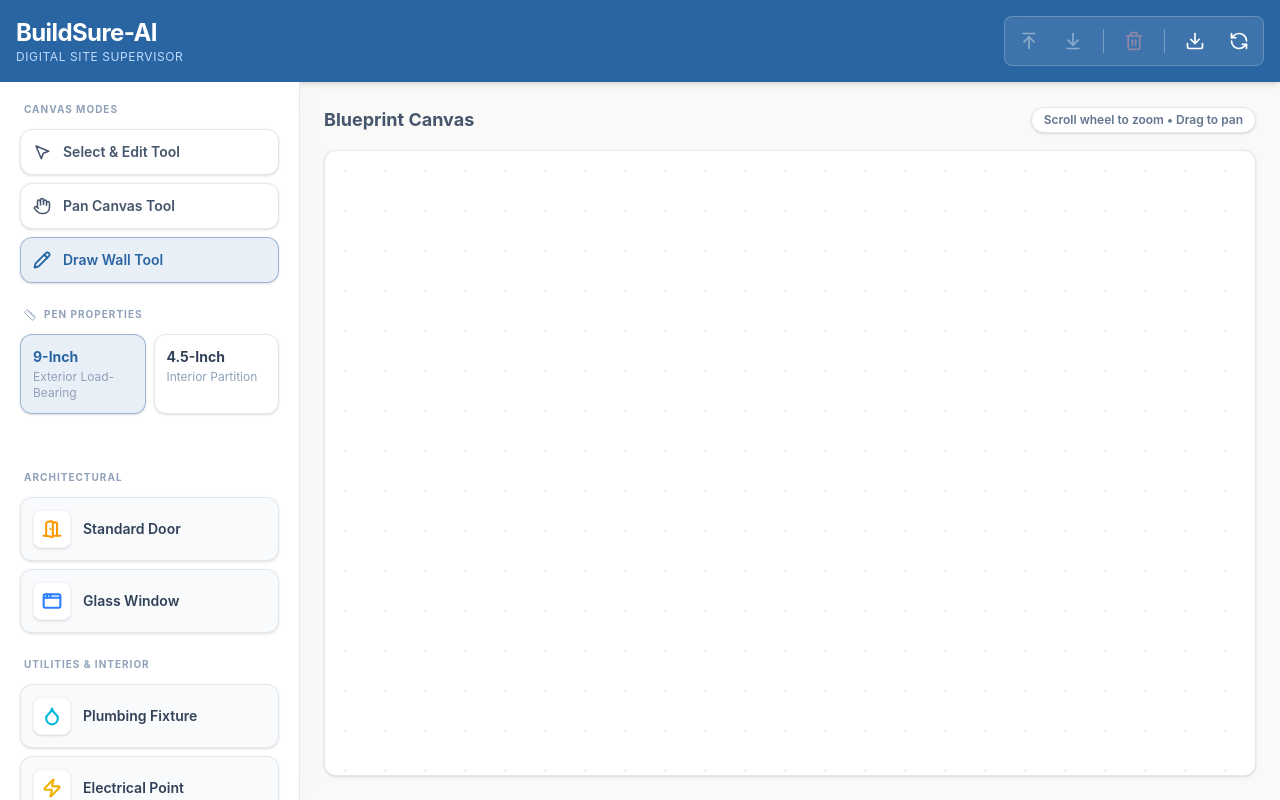
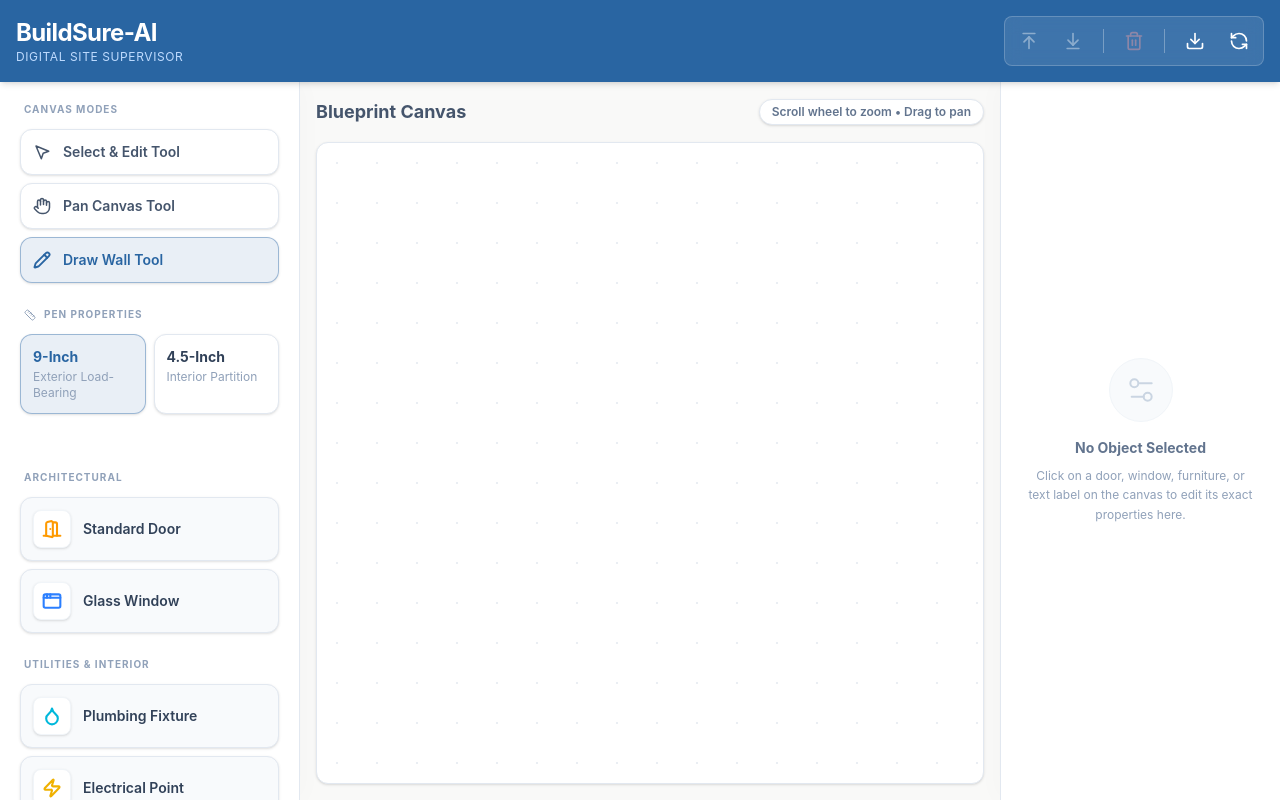
Before and after one commit to shxrox/BuildSure-AI, a React (Vite) app in the folder frontend/: page / in a window 1280 px wide. Built offline with nearby package versions, Linux system fonts and the light colour scheme.

Commit message:
feat: implement three-pane professional dashboard layout and wire up export triggers

```diff
--- a/frontend/src/App.tsx
+++ b/frontend/src/App.tsx
@@ -1,16 +1,18 @@
 import CanvasWorkspace from './components/CanvasWorkspace';
 import Sidebar from './components/Sidebar';
+import RightSidebar from './components/RightSidebar';
 import { useCanvasStore } from './store/useCanvasStore';
 import { Trash2, ArrowUpToLine, ArrowDownToLine, Download, RefreshCcw } from 'lucide-react';
 
 export default function App() {
-  const { clearCanvas, selectedId, deleteSelected, bringToFront, sendToBack } = useCanvasStore();
+  // Bring in all our global functions, including the new triggerDownload
+  const { clearCanvas, selectedId, deleteSelected, bringToFront, sendToBack, triggerDownload } = useCanvasStore();
 
   return (
     <div className="min-h-screen flex flex-col h-screen overflow-hidden font-sans text-slate-800" style={{ backgroundColor: '#f9f9f8' }}>
 
-      {/* Top Navigation Header - Using your Primary Blue (#2965a2) */}
-      <header className="w-full p-4 flex justify-between items-center shadow-md z-10 shrink-0" style={{ backgroundColor: '#2965a2' }}>
+      {/* Top Navigation Header */}
+      <header className="w-full p-4 flex justify-between items-center shadow-md z-20 shrink-0 relative" style={{ backgroundColor: '#2965a2' }}>
         <div>
           <h1 className="text-2xl font-bold text-white tracking-tight">BuildSure-AI</h1>
           <p className="text-xs text-blue-200 uppercase tracking-wider">Digital Site Supervisor</p>
@@ -19,7 +21,6 @@ export default function App() {
         {/* Advanced Action Toolbar */}
         <div className="flex items-center gap-2 bg-white/10 p-1.5 rounded-lg backdrop-blur-sm border border-white/20">
 
-          {/* Layering Controls */}
           <button
             onClick={bringToFront}
             disabled={!selectedId}
@@ -40,7 +41,6 @@ export default function App() {
 
           <div className="w-px h-6 bg-white/30 mx-1"></div>
 
-          {/* Delete Control */}
           <button
             onClick={deleteSelected}
             disabled={!selectedId}
@@ -52,9 +52,9 @@ export default function App() {
 
           <div className="w-px h-6 bg-white/30 mx-1"></div>
 
-          {/* Export & Reset Controls */}
+          {/* Connected the real export engine here! */}
           <button
-            onClick={() => alert("The Download engine will be wired up directly to the Canvas in the next steps!")}
+            onClick={triggerDownload}
             className="p-2 text-white hover:bg-white/20 rounded-md transition-all"
             title="Download PDF/Image"
           >
@@ -71,15 +71,20 @@ export default function App() {
         </div>
       </header>
 
-      {/* Main Dashboard Layout: Split Screen */}
-      <div className="flex flex-1 overflow-hidden">
-        {/* Left Sidebar */}
+      {/* Main Dashboard Layout: Three-Pane Split Screen */}
+      <div className="flex flex-1 overflow-hidden relative">
+
+        {/* 1. Left Tools Sidebar */}
         <Sidebar />
 
-        {/* Right Workspace Area */}
-        <main className="flex-1 p-6 flex justify-center items-start overflow-auto">
+        {/* 2. Center Infinite Canvas */}
+        <main className="flex-1 p-4 flex justify-center items-center overflow-hidden bg-[#f9f9f8]">
           <CanvasWorkspace />
         </main>
+
+        {/* 3. Right Properties Sidebar */}
+        <RightSidebar />
+
       </div>
     </div>
   );
```
